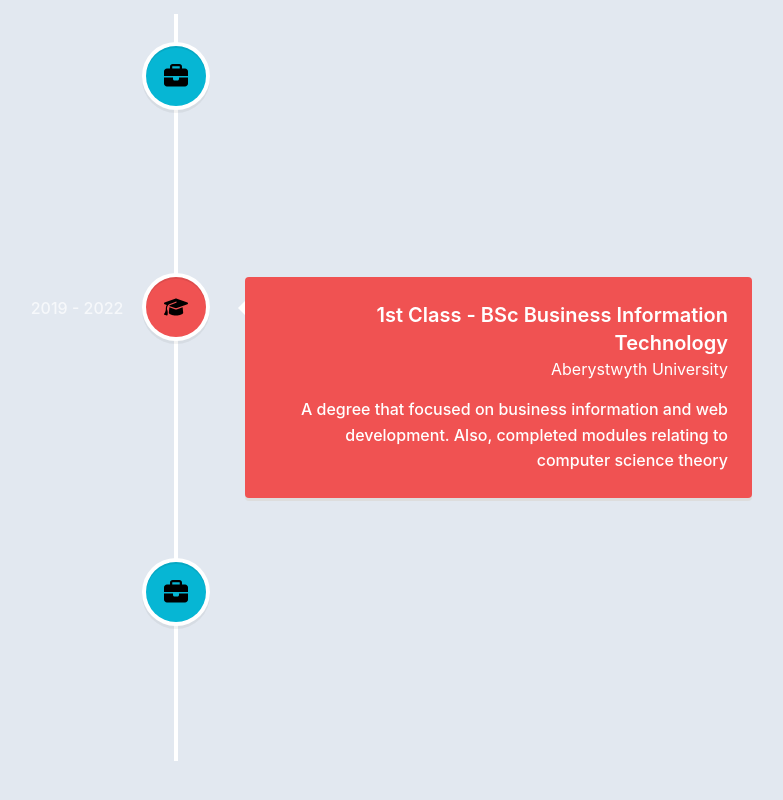
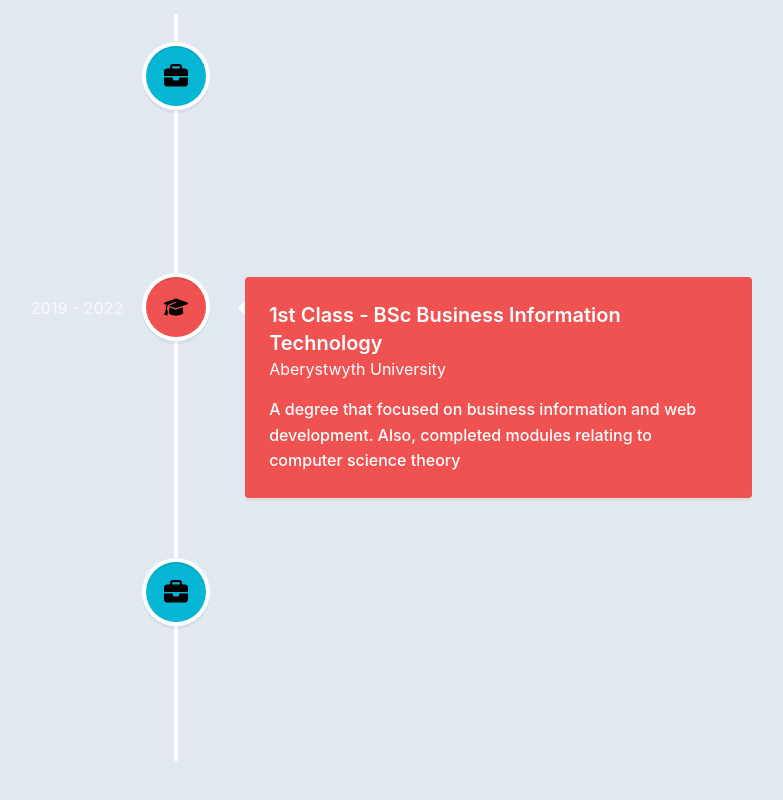
Before and after one commit to kiasambrook/portfolio-2024, a React (Create React App) app in the folder frontend/: page / in a window 1280 px wide. Shown: the part 2286-3086 px from the top of the page, without its empty margins (464-1247 px from the left). Built offline with nearby package versions, Linux system fonts and the light colour scheme.

Commit message:
chore: tidying up timeline

```diff
--- a/frontend/src/components/timeline/Timeline.js
+++ b/frontend/src/components/timeline/Timeline.js
@@ -1,6 +1,6 @@
 import { VerticalTimeline } from "react-vertical-timeline-component";
 import "react-vertical-timeline-component/style.min.css";
-import TimelineElement from "./Element";
+import TimelineElement from "./TimelineElement";
 
 const Timeline = () => {
   return (
--- a/frontend/src/components/timeline/Element.js
+++ b/frontend/src/components/timeline/TimelineElement.js
@@ -14,7 +14,6 @@ const TimelineElement = (props) => {
   if (props.type == "education") {
     iconBg = "bg-red-500";
     contentBg = "rgb(240 82 82 / var(--tw-bg-opacity))";
-    textPos = "text-left lg:text-right";
     icon = faGraduationCap;
   }
 
```
